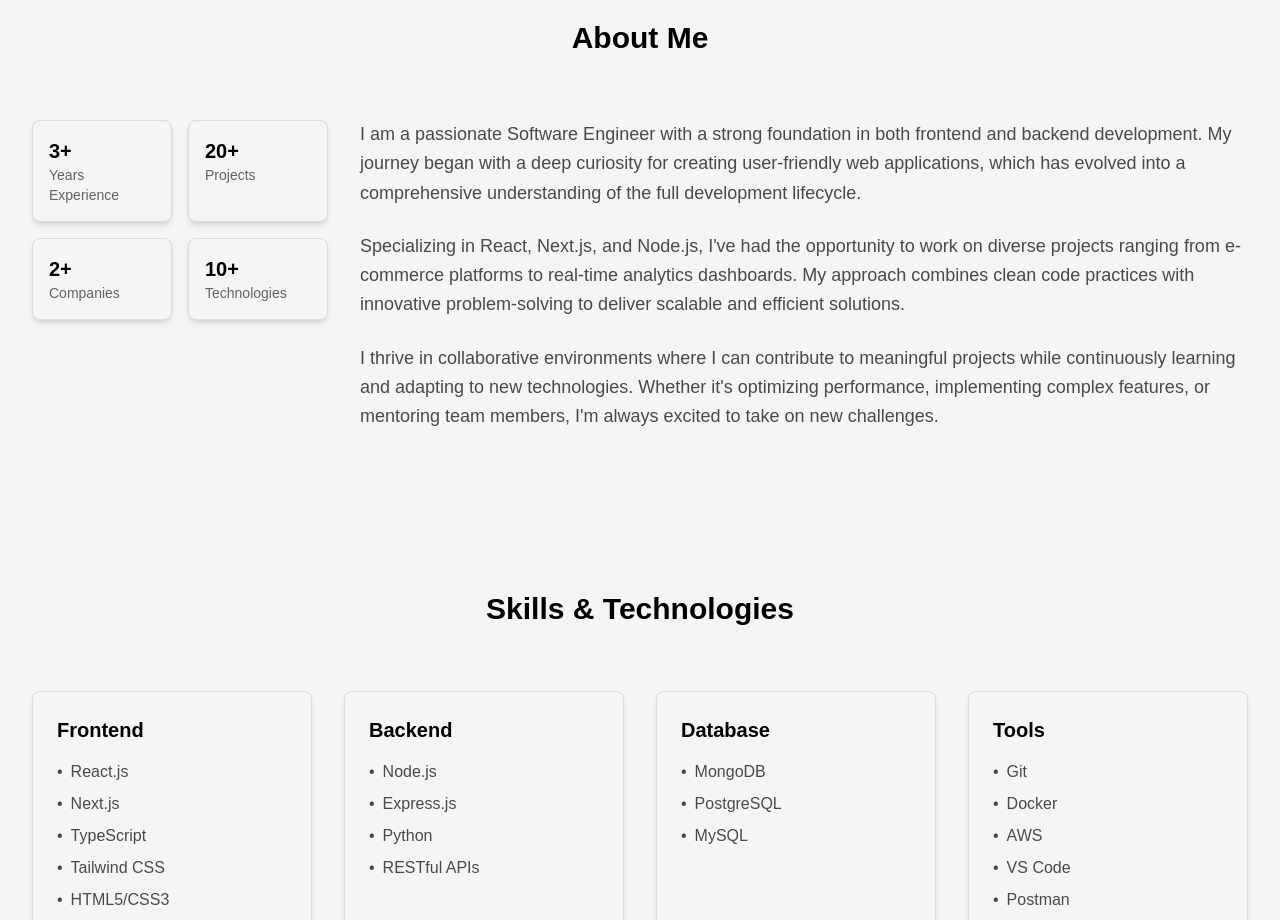
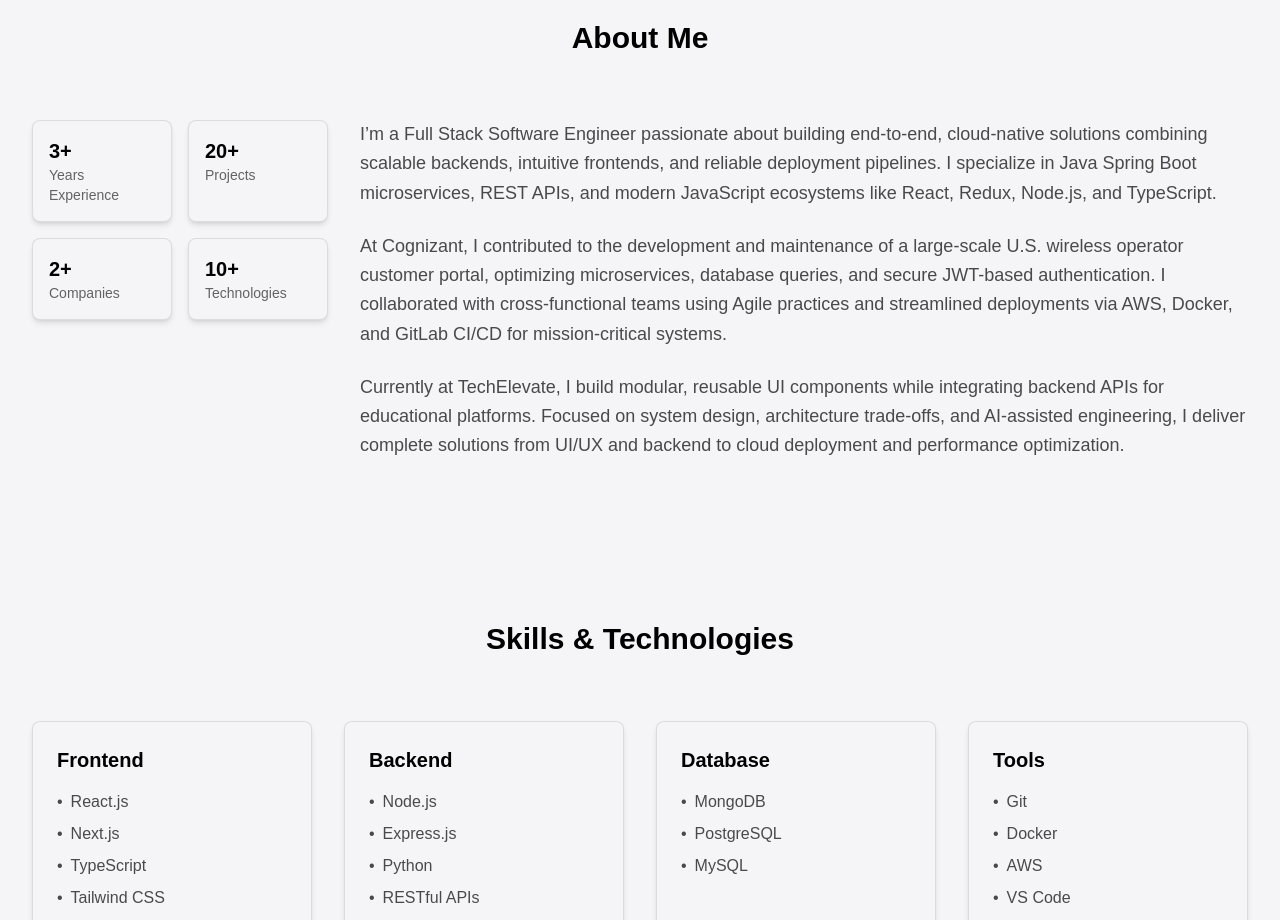
Before and after one commit to psharathchandra/portfolio, a Next.js app: page / in a window 1280 px wide. Shown: the part 860-1780 px from the top of the page. Built offline with nearby package versions, Linux system fonts and the light colour scheme.

Commit message:
about me text updated

```diff
--- a/src/components/about.tsx
+++ b/src/components/about.tsx
@@ -39,19 +39,13 @@ export default function About() {
           {/* Right column: 75% with description */}
           <div className="md:w-3/4 space-y-6">
             <p className="text-dark/70 text-lg leading-relaxed">
-              I am a passionate Software Engineer with a strong foundation in both frontend and backend development.
-              My journey began with a deep curiosity for creating user-friendly web applications, which has evolved into
-              a comprehensive understanding of the full development lifecycle.
+            I’m a Full Stack Software Engineer passionate about building end-to-end, cloud-native solutions combining scalable backends, intuitive frontends, and reliable deployment pipelines. I specialize in Java Spring Boot microservices, REST APIs, and modern JavaScript ecosystems like React, Redux, Node.js, and TypeScript.
             </p>
             <p className="text-dark/70 text-lg leading-relaxed">
-              Specializing in React, Next.js, and Node.js, I&apos;ve had the opportunity to work on diverse projects
-              ranging from e-commerce platforms to real-time analytics dashboards. My approach combines clean code
-              practices with innovative problem-solving to deliver scalable and efficient solutions.
+              At Cognizant, I contributed to the development and maintenance of a large-scale U.S. wireless operator customer portal, optimizing microservices, database queries, and secure JWT-based authentication. I collaborated with cross-functional teams using Agile practices and streamlined deployments via AWS, Docker, and GitLab CI/CD for mission-critical systems.
             </p>
             <p className="text-dark/70 text-lg leading-relaxed">
-              I thrive in collaborative environments where I can contribute to meaningful projects while continuously
-              learning and adapting to new technologies. Whether it&apos;s optimizing performance, implementing complex
-              features, or mentoring team members, I&apos;m always excited to take on new challenges.
+            Currently at TechElevate, I build modular, reusable UI components while integrating backend APIs for educational platforms. Focused on system design, architecture trade-offs, and AI-assisted engineering, I deliver complete solutions from UI/UX and backend to cloud deployment and performance optimization.
             </p>
           </div>
         </div>
```
